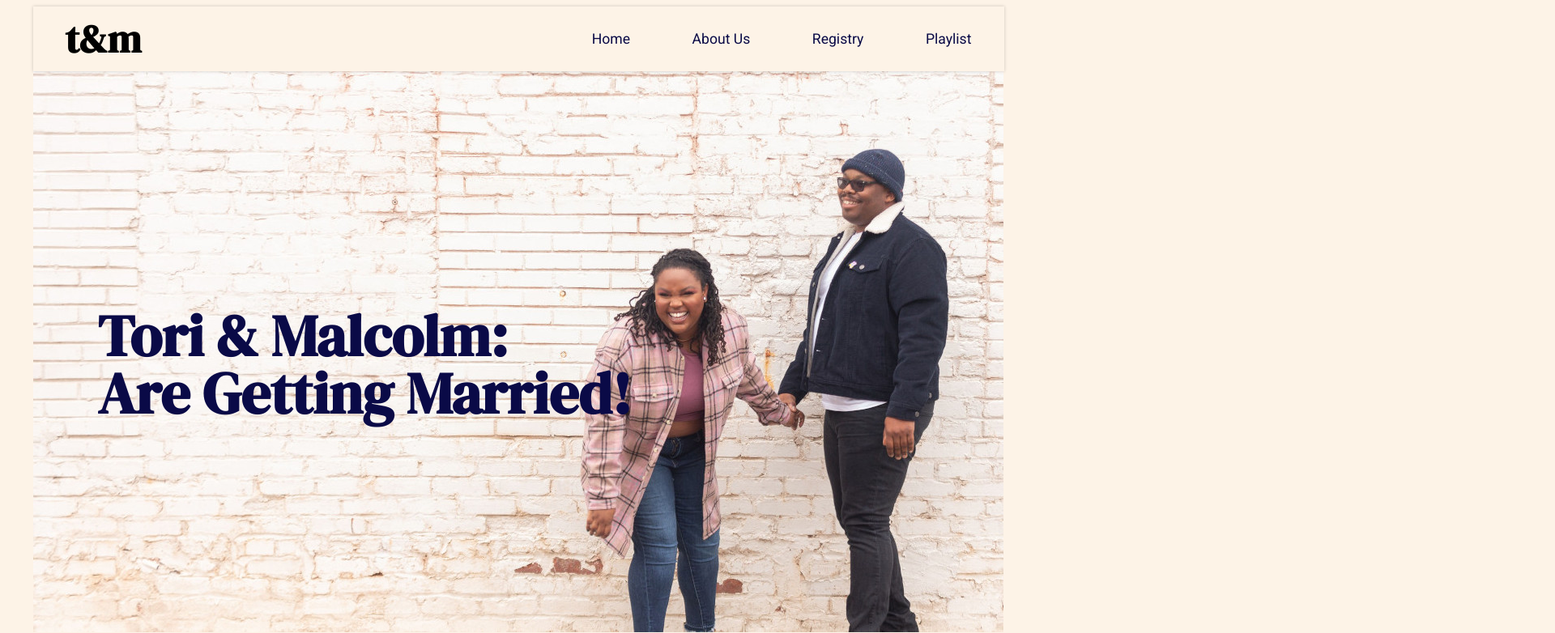
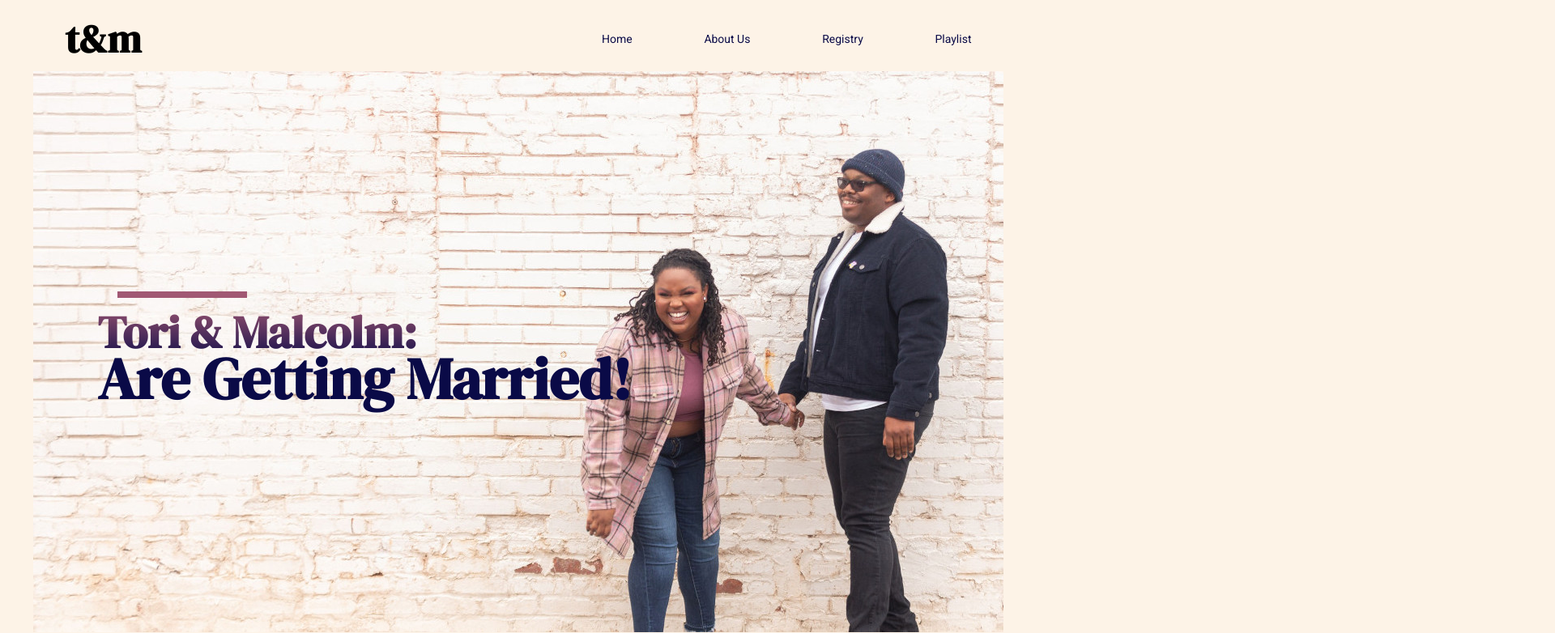
Before and after one commit to swimtrunks/malcolmandtori, a plain HTML site: page index.html in a window 1280 px wide. Shown: the top 782 px of the page at 81% size, 1920 px wide, since content can reach past the window. Drawn offline with nearby package versions, Linux system fonts and the light colour scheme; a script that the page names is missing.

```diff
--- a/app/scss/_header.scss
+++ b/app/scss/_header.scss
@@ -3,9 +3,8 @@
     position: sticky;
     height: 3.4rem;
     padding:2.5rem;
-    font-size:1.1rem;
+    font-size:14px;
     font-family: $mainFont;
-    box-shadow: 0px 0px 4px 0px rgba(0, 0, 0, 0.2);
 
 
     >h1{
@@ -29,12 +28,18 @@
         padding-left:80px;
         font-family: $headings;
         color: $deepNavy;
-        line-height: 4rem;
+        line-height: 3.5rem;
         font-weight: bold;
         font-size: 3.2rem;
         >span{
             font-size: 4.5rem;
         }
+    }
+    #names{
+        font-size:3.5rem;
+        background: -webkit-linear-gradient($dustBlush, $deepNavy);
+        -webkit-background-clip: text;
+        -webkit-text-fill-color: transparent;
     }
     #subtitle{
         display: none;
@@ -43,14 +48,14 @@
         font-family: $mainFont;
         font-size: 1rem;
     }
-    #lines{
+    #styline{
         display: block;
         position: absolute;
         top:360px;
         left:145px;
         height: .5rem;
         width: 10rem;
-        background-color: $blush;
+        background-color: $dustBlush;
     }
     #underline{
         filter: brightness(75%);
--- a/app/scss/_variables.scss
+++ b/app/scss/_variables.scss
@@ -1,6 +1,6 @@
 $sandBisque: rgb(253, 243, 231);
 $deepNavy: hsl(240, 75%, 16%);
 $wildBurgundy: hsl(359,94%,32%);
-$blush: pink;
+$dustBlush: #a15873;
 $mainFont: 'Roboto',sans-serif;
 $headings: 'DM Serif Display',sans-serif;
--- a/app/scss/style.scss
+++ b/app/scss/style.scss
@@ -1,4 +1,5 @@
 @import 'variables';
+@import 'globals';
 @import 'header';
-@import 'globals';
 @import 'body';
+@import 'form';
```
Also changed, not shown: app/scss/_globals.scss (line endings or trailing spaces), dist/css/style.css, 1 other file.
